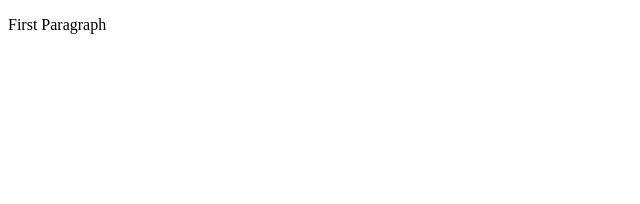
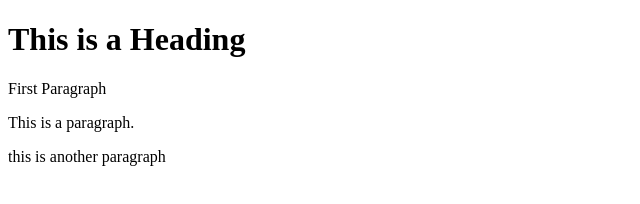
Before and after one commit to raip1/learning_git, a plain HTML site: page index.html in a window 1280 px wide. Shown: the whole page, without its empty margins (0-640 px from the left). Drawn offline with Linux system fonts and the light colour scheme.

Commit message:
this should work now

```diff
--- a/index.html
+++ b/index.html
@@ -4,6 +4,9 @@
 <title>Page Title</title>
 </head>
 <body>
+<h1>This is a Heading</h1>
 <p>First Paragraph</p>
+<p>This is a paragraph.</p>
+<p>this is another paragraph</p>
 </body>
 </html>
```
